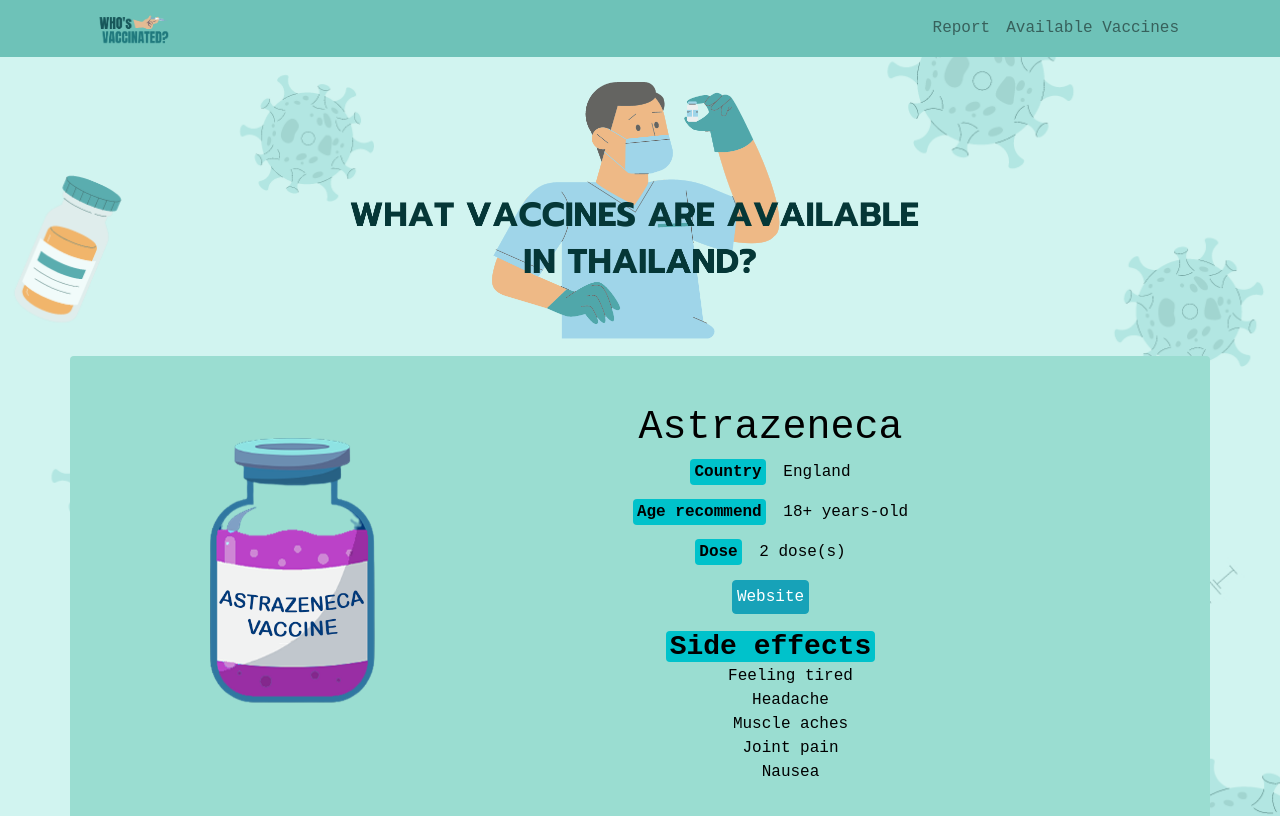
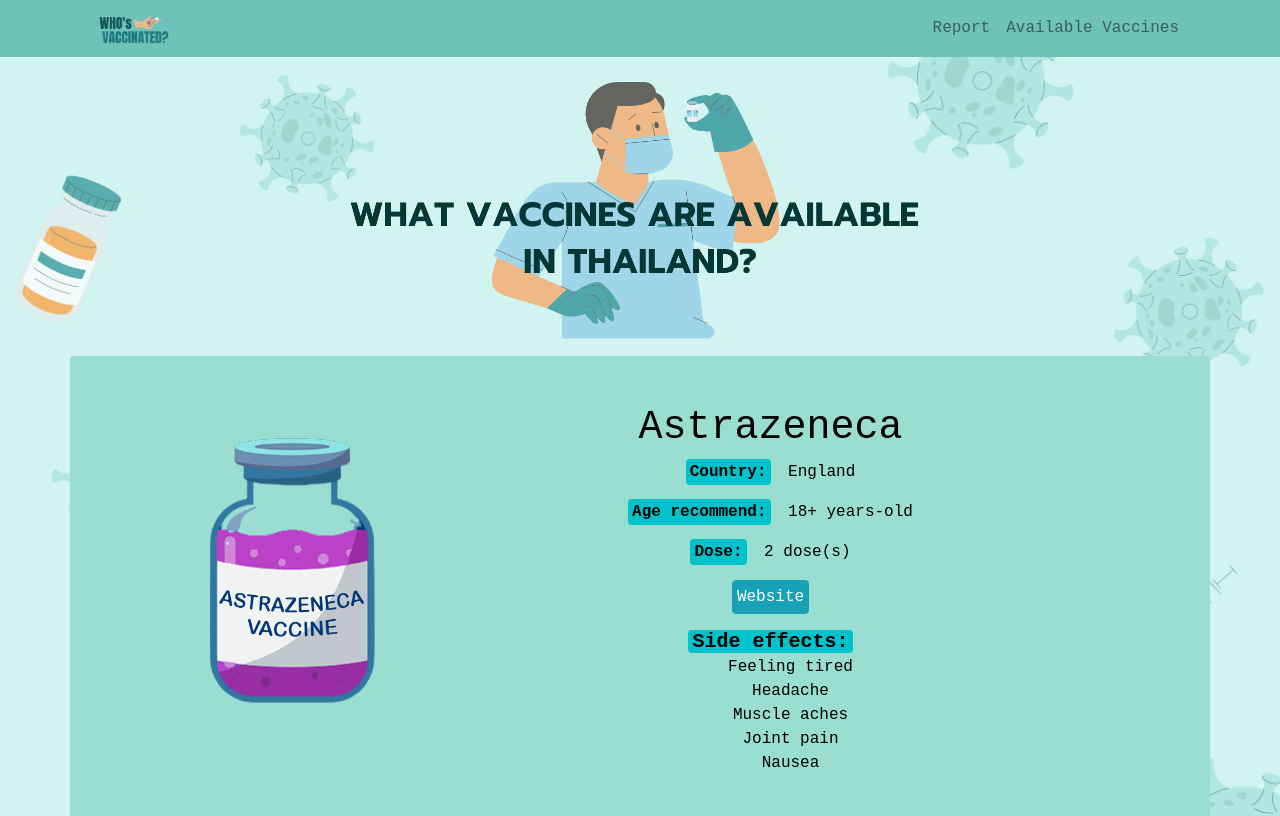
Before and after one commit to Tulyakai/SE331-2021-Project, a Vue app: page /availableVaccine in a window 1280 px wide. Shown: the top 816 px of the page. Built offline with nearby package versions, Linux system fonts and the light colour scheme; data requests are answered from the project's data file; what vue-chartkick, vue-sweetalert2 would draw is missing.

Commit message:
Corrected typo #2

```diff
--- a/src/views/AvailableVaccine.vue
+++ b/src/views/AvailableVaccine.vue
@@ -40,21 +40,21 @@
           <h1>{{ vaccine.brand }}</h1>
           <p>
             <span class="font-weight-bold p-1 mr-2 rounded" id="title"
-              >Country</span
+              >Country:</span
             >
             <!-- add vaccine country  -->
             {{ vaccine.country }}
           </p>
           <p>
             <span class="font-weight-bold p-1 mr-2 rounded" id="title"
-              >Age recommend</span
+              >Age recommend:</span
             >
             <!-- add vaccine age range -->
             {{ vaccine.ageRange }}
           </p>
           <p>
             <span class="font-weight-bold p-1 mr-2 rounded" id="title"
-              >Dose</span
+              >Dose:</span
             >
             <!-- add vaccine dose   -->
             {{ vaccine.dose }} dose(s)
@@ -68,9 +68,9 @@
               Website
             </a>
           </p>
-          <h3 class="font-weight-bold px -1 rounded d-inline px-1" id="title">
-            Side effects
-          </h3>
+          <h5 class="font-weight-bold px -1 rounded d-inline px-1" id="title">
+            Side effects:
+          </h5>
           <!-- add side effect -->
           <ul style="list-style-type: none">
             <li v-for="(effect, key) in vaccine.sideEffect" :key="key">
--- a/src/views/PatientLayout/PatientDetail.vue
+++ b/src/views/PatientLayout/PatientDetail.vue
@@ -15,21 +15,21 @@
         v-else
       />
     </div>
-    <div class="col-md-5 col-sm-12 p-4 mt-3" id="content">
+    <div class="col-md-5 col-sm-12 p-4 mt-3 " id="content">
       <h3>Patient's detail</h3>
       <div class="container mt-5">
         <p>
           <strong id="title">Name:</strong>{{ Gstore.patient.firstname }}
           {{ Gstore.patient.surname }}
         </p>
-        <p><strong id="title">TEL:</strong>{{ Gstore.patient.phone }}</p>
+        <p><strong id="title">Tel:</strong>{{ Gstore.patient.phone }}</p>
         <p>
-          <strong id="title">Email: </strong
+          <strong id="title">Email:</strong
           ><span v-if="Gstore.patient.email">{{ Gstore.patient.email }}</span
-          ><span class="text text-danger" v-else>Dose not have email</span>
+          ><span class="text text-danger" v-else>Email is not provided.</span>
         </p>
         <p><strong id="title">Gender:</strong>{{ Gstore.patient.gender }}</p>
-        <p><strong id="title">Age:</strong>{{ Gstore.patient.age }}</p>
+        <p><strong id="title">Age:</strong>{{ Gstore.patient.age }} years old</p>
         <p>
           <strong id="title">Hometown:</strong>{{ Gstore.patient.hometown }}
         </p>
--- a/src/views/PatientLayout/VaccineDetail.vue
+++ b/src/views/PatientLayout/VaccineDetail.vue
@@ -260,4 +260,10 @@
   background-color: #9addd1;
   padding-top: 20px;
 }
+#title {
+  background-color: #00c2cb;
+  margin-right: 5px;
+  border-radius: 2px;
+  padding-left: 5px;
+}
 </style>
```
